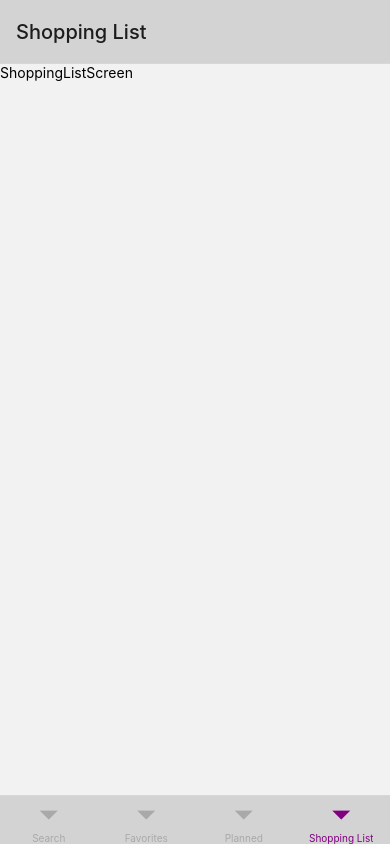
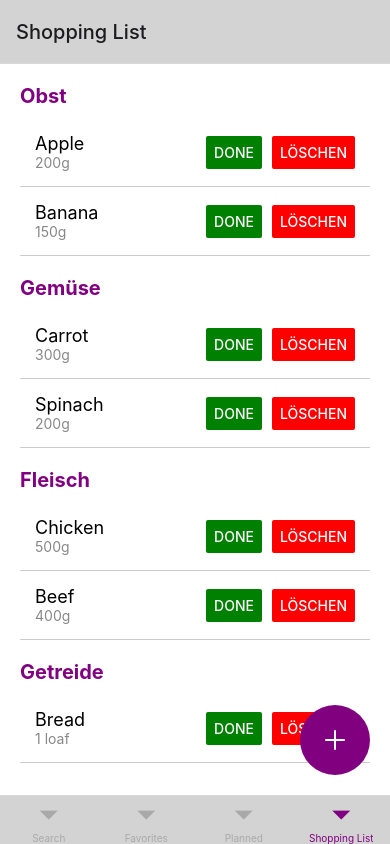
Before and after one commit to pakreft/culinary-compass, a React Native app: screen /ShoppingListStack in a window 390 px wide. Built offline with nearby package versions, Linux system fonts and the light colour scheme.

Commit message:
Update on shoppinglist screen
Added List name and volume
Added Done and delete button for list entrance
Added add-button
Added structure to list entrances

```diff
--- a/src/screens/main/ShoppingListScreen.jsx
+++ b/src/screens/main/ShoppingListScreen.jsx
@@ -1,11 +1,143 @@
-import { StyleSheet, Text, View } from 'react-native';
+import React, { useState } from 'react';
+import { View, Text, FlatList, StyleSheet, TouchableOpacity, Button } from 'react-native';
+import { Ionicons } from '@expo/vector-icons';
 
-export default function ShoppingListScreen() {
+const initialItems = [
+  { id: '1', name: 'Apple', category: 'Obst', amount: '200g', done: false },
+  { id: '2', name: 'Carrot', category: 'Gemüse', amount: '300g', done: false },
+  { id: '3', name: 'Chicken', category: 'Fleisch', amount: '500g', done: false },
+  { id: '4', name: 'Bread', category: 'Getreide', amount: '1 loaf', done: false },
+  { id: '5', name: 'Banana', category: 'Obst', amount: '150g', done: false },
+  { id: '6', name: 'Spinach', category: 'Gemüse', amount: '200g', done: false },
+  { id: '7', name: 'Beef', category: 'Fleisch', amount: '400g', done: false },
+  { id: '8', name: 'Rice', category: 'Getreide', amount: '1kg', done: false },
+];
+
+const categories = ['Obst', 'Gemüse', 'Fleisch', 'Getreide'];
+
+const ShoppingListItem = ({ item, onDelete, onToggleDone }) => (
+  <TouchableOpacity style={styles.itemContainer}>
+    <View>
+      <Text style={styles.itemText}>{item.name}</Text>
+      <Text style={styles.itemAmount}>{item.amount}</Text>
+    </View>
+    <View style={styles.buttonsContainer}>
+      <View style={styles.buttonWrapper}>
+        <Button
+          title="Done"
+          color={item.done ? 'gray' : 'green'}
+          onPress={() => onToggleDone(item.id)}
+        />
+      </View>
+      <View style={styles.buttonWrapper}>
+        <Button title="Löschen" color="red" onPress={() => onDelete(item.id)} />
+      </View>
+    </View>
+  </TouchableOpacity>
+);
+
+const ShoppingListScreen = () => {
+  const [items, setItems] = useState(initialItems);
+
+  const deleteItem = (itemId) => {
+    setItems((prevItems) => prevItems.filter((item) => item.id !== itemId));
+  };
+
+  const toggleItemDone = (itemId) => {
+    setItems((prevItems) =>
+      prevItems.map((item) =>
+        item.id === itemId ? { ...item, done: !item.done } : item
+      )
+    );
+  };
+
+  const renderCategory = ({ item }) => {
+    return (
+      <View style={styles.categoryContainer}>
+        <Text style={styles.categoryTitle}>{item.category}</Text>
+        <FlatList
+          data={item.items}
+          renderItem={({ item }) => (
+            <ShoppingListItem item={item} onDelete={deleteItem} onToggleDone={toggleItemDone} />
+          )}
+          keyExtractor={(item) => item.id}
+        />
+      </View>
+    );
+  };
+
+  const categorizedItems = categories.map((category) => ({
+    category,
+    items: items.filter((item) => item.category === category),
+  }));
+
   return (
-    <View>
-      <Text>ShoppingListScreen</Text>
+    <View style={styles.container}>
+      <FlatList
+        data={categorizedItems}
+        renderItem={renderCategory}
+        keyExtractor={(item) => item.category}
+      />
+      <TouchableOpacity style={styles.fab}>
+        <Ionicons name="add" size={32} color="white" />
+      </TouchableOpacity>
     </View>
   );
-}
+};
 
-const styles = StyleSheet.create({});
+const styles = StyleSheet.create({
+  container: {
+    flex: 1,
+    padding: 20,
+    backgroundColor: '#fff',
+  },
+  title: {
+    fontSize: 24,
+    fontWeight: 'bold',
+    marginBottom: 20,
+    color: '#800080', // Lila
+  },
+  categoryContainer: {
+    marginBottom: 20,
+  },
+  categoryTitle: {
+    fontSize: 20,
+    fontWeight: 'bold',
+    marginBottom: 10,
+    color: '#800080', // Lila
+  },
+  itemContainer: {
+    padding: 15,
+    borderBottomWidth: 1,
+    borderBottomColor: '#ccc',
+    flexDirection: 'row',
+    justifyContent: 'space-between',
+    alignItems: 'center',
+  },
+  itemText: {
+    fontSize: 18,
+  },
+  itemAmount: {
+    fontSize: 14,
+    color: '#888',
+  },
+  buttonsContainer: {
+    flexDirection: 'row',
+  },
+  buttonWrapper: {
+    marginLeft: 10,
+  },
+  fab: {
+    position: 'absolute',
+    right: 20,
+    bottom: 20,
+    backgroundColor: '#800080', // Lila
+    width: 70,
+    height: 70,
+    borderRadius: 35,
+    justifyContent: 'center',
+    alignItems: 'center',
+  },
+});
+
+export default ShoppingListScreen;
```
